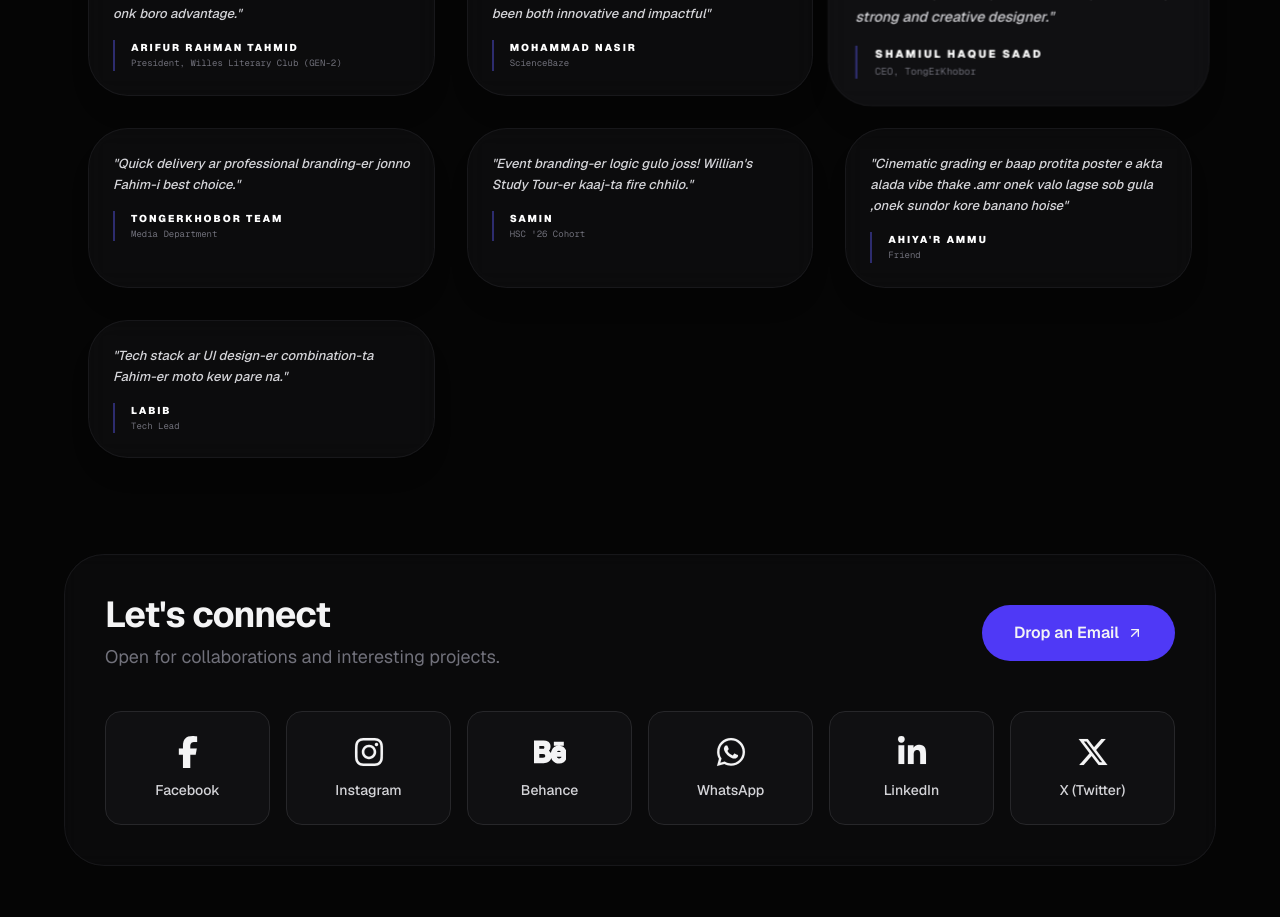
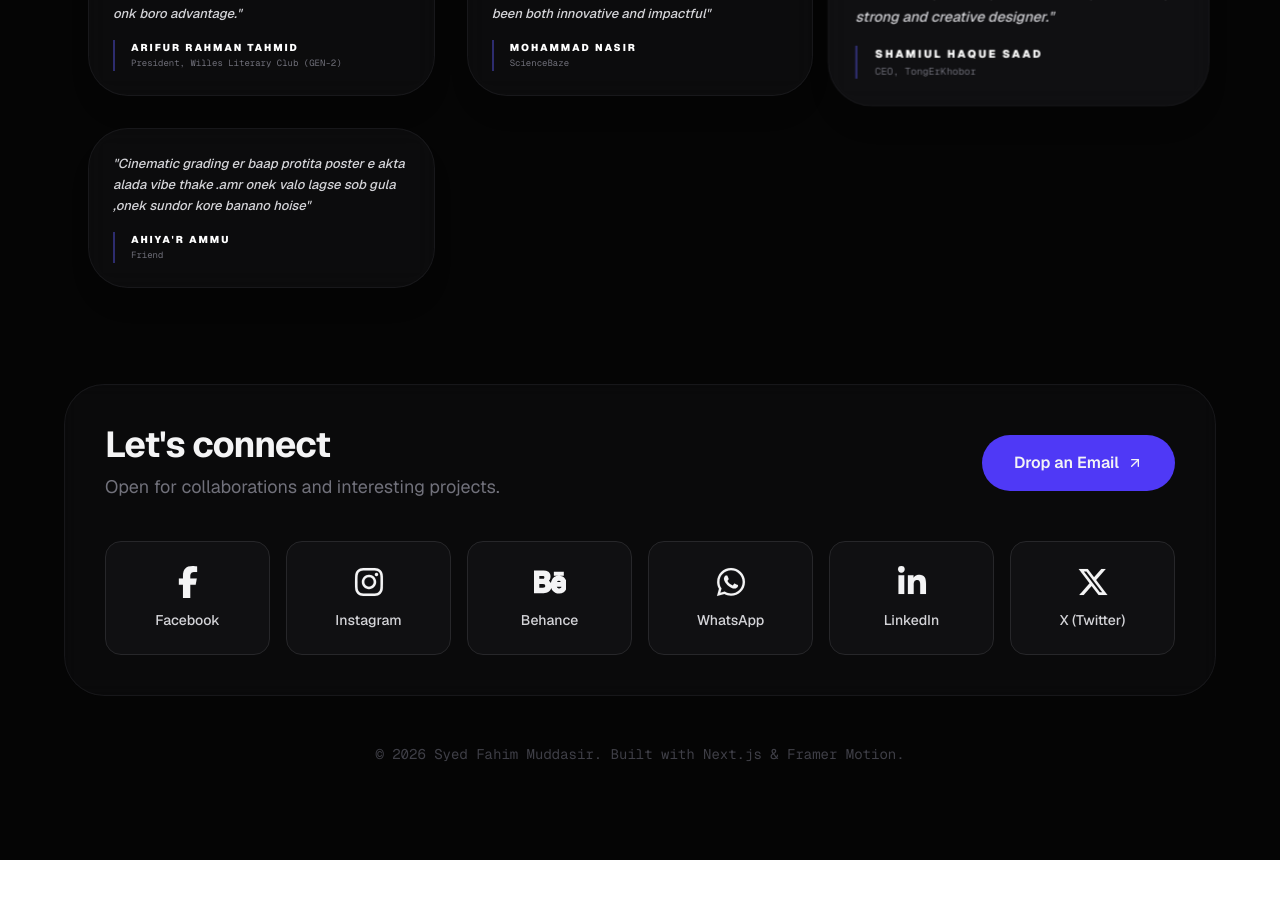
Before and after one commit to Fahim-hash/portfolio, a Next.js app: page / in a window 1280 px wide. Shown: the part 4720-5637 px from the top of the page. After the commit the page ends 5580 px from the top, so only its background shows below. Built offline with nearby package versions, Linux system fonts and the light colour scheme.

Commit message:
Update page.tsx

```diff
--- a/app/page.tsx
+++ b/app/page.tsx
@@ -22,10 +22,7 @@ const testimonials = [
   { name: "Arifur Rahman Tahmid", text: "Unar sathe kaaj kora khubi interesting cz unar working experience er karone day by day new kichu shikha jay and shobcheye boro kotha unar kaajer idea onk..and ekjon designer er jonno eta onk boro advantage.", role: "President, Willes Literary Club (GEN-2)" },
   { name: "Mohammad Nasir", text: "What stands out about Fahim is his unique blend of design sense and technical automation. He doesn’t just design; he optimizes workflows. His contributions to our media strategy have been both innovative and impactful", role: "ScienceBaze" },
   { name: "Shamiul Haque Saad", text: "Fahim’s designs are clean, creative, and improving consistently. He has demonstrated good potential and dedication in his work.  With time and experience, he can develop into a very strong and creative designer.", role: "CEO, TongErKhobor" },
-  { name: "TongErKhobor Team", text: "Quick delivery ar professional branding-er jonno Fahim-i best choice.", role: "Media Department" },
-  { name: "Samin", text: "Event branding-er logic gulo joss! Willian's Study Tour-er kaaj-ta fire chhilo.", role: "HSC '26 Cohort" },
   { name: "Ahiya'r Ammu", text: "Cinematic grading er baap protita poster e akta alada vibe thake .amr onek valo lagse sob gula ,onek sundor kore banano hoise", role: "Friend" },
-  { name: "Labib", text: "Tech stack ar UI design-er combination-ta Fahim-er moto kew pare na.", role: "Tech Lead" }
 ];
   // --- STATES ---
   const [selectedVideo, setSelectedVideo] = useState<{src: string, title: string, tag: string} | null>(null);
```
